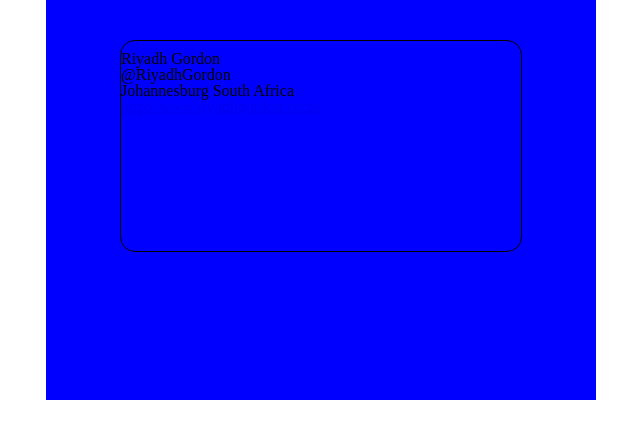
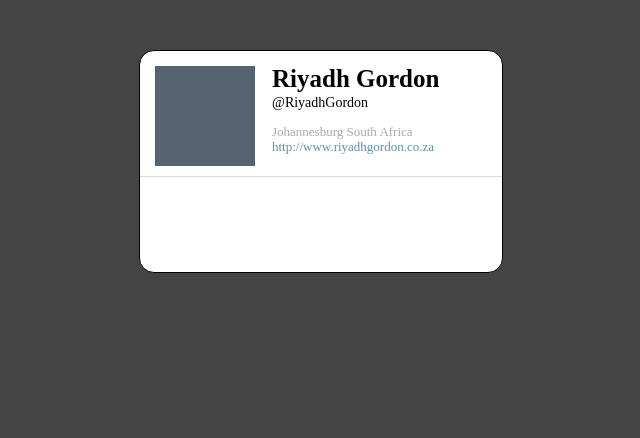
Before and after one commit to maku18/icon, a plain HTML site: page index.html in a window 1280 px wide. Shown: the whole page, without its empty margins (319-959 px from the left). Drawn offline with Linux system fonts and the light colour scheme.

Commit message:
zrobienie stylów w czesci header

```diff
--- a/index.html
+++ b/index.html
@@ -8,10 +8,13 @@
     <body>
         <div class="main_wrapper">
             <div class="header">
-                <p class="name">Riyadh Gordon</p>
-                <p class="email">@RiyadhGordon</p>
-                <p class="location">Johannesburg South Africa</p>
-                <a href="#">http://www.riyadhgordon.co.za</a>
+                <div class="logo"></div>
+                <div class="data">
+                    <p class="name">Riyadh Gordon</p>
+                    <p class="email">@RiyadhGordon</p>
+                    <p class="location">Johannesburg South Africa</p>
+                    <a href="#">http://www.riyadhgordon.co.za</a>
+                </div>
             </div>
             <div class="content"></div>
             <div class="footer"></div>
--- a/style.css
+++ b/style.css
@@ -46,18 +46,50 @@ table {
 	border-collapse: collapse;
 	border-spacing: 0;
 }
+body {
+    background: #444;
+}
 .main_wrapper {
-    background:blue;
-    height: 400px;
-    width: 550px;
-    margin: 0 auto;
+    background: white;
+    height: 221px;
+    width: 362px;
+    margin: 50px auto;
     overflow: hidden;
+    border: 1px solid;
+    border-radius: 15px;
 }
 .main_wrapper .header {
-    border: 1px solid;
-    height: 200px;
-    width: 400px;
-    border-radius: 15px;
-    margin: 40px auto;
-    padding-top: 10px;
+   padding: 15px 20px 10px 15px;
+   border-bottom: 1px solid #ddd;
+   clear: both;
+   overflow: hidden;
 }
+.main_wrapper .header .logo {
+    height: 100px;
+    width: 100px;
+    background: #556370;
+    float: left;
+}
+.main_wrapper .header .data {
+    float: right;
+    width: 210px;
+}
+.main_wrapper .header .data .name{
+    font-size: 25px;
+    font-weight: bold;
+
+}
+.main_wrapper .header .data .email {
+    font-size: 14px;
+    padding-top: 5px;
+}
+.main_wrapper .header .data .location{
+    padding-top: 15px;
+    font-size: 13px;
+    color: #aaa;
+}
+.main_wrapper .header .data a{
+    font-size: 13px;
+    color: #5A92B4;
+    text-decoration: none;
+}
```
